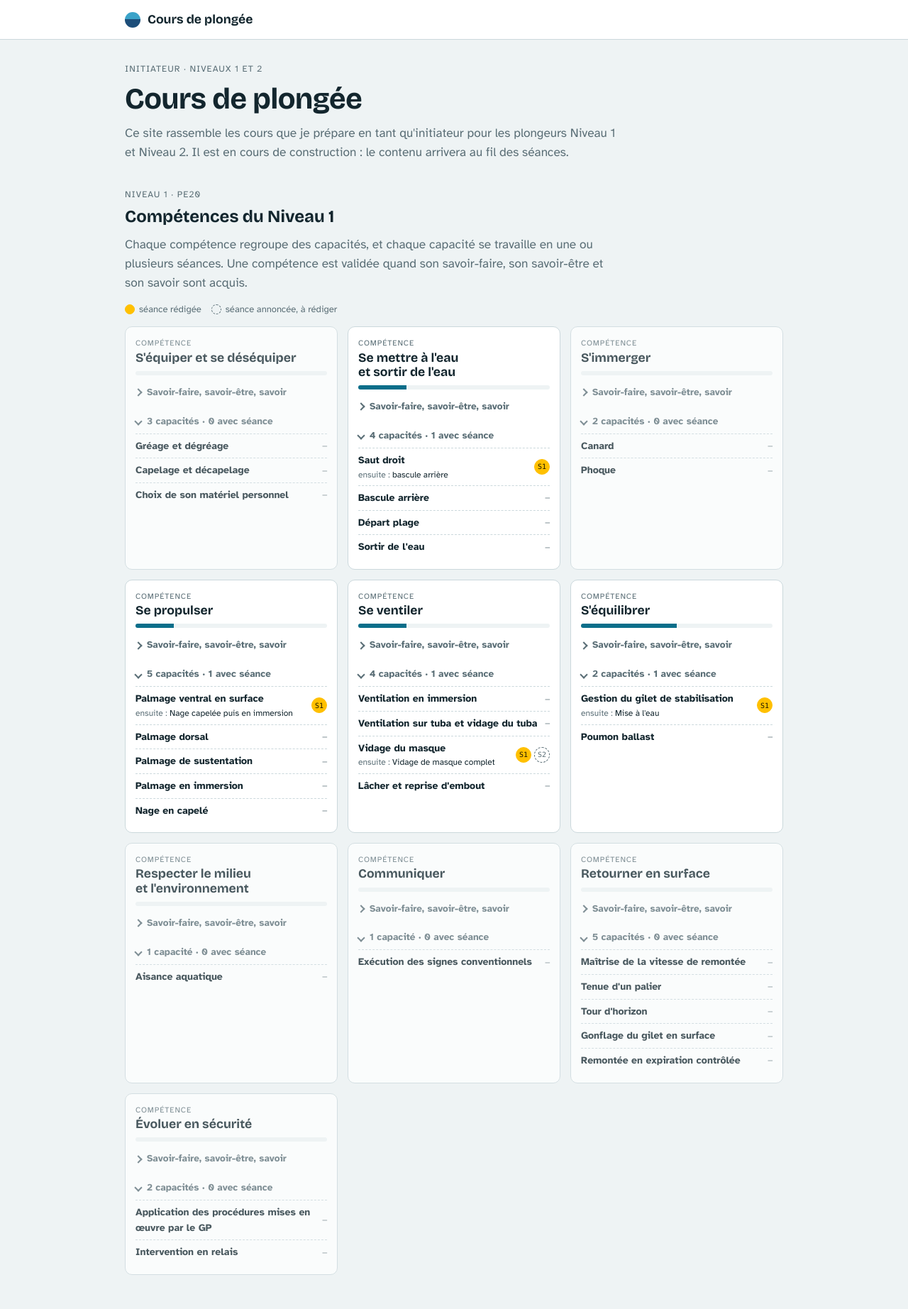
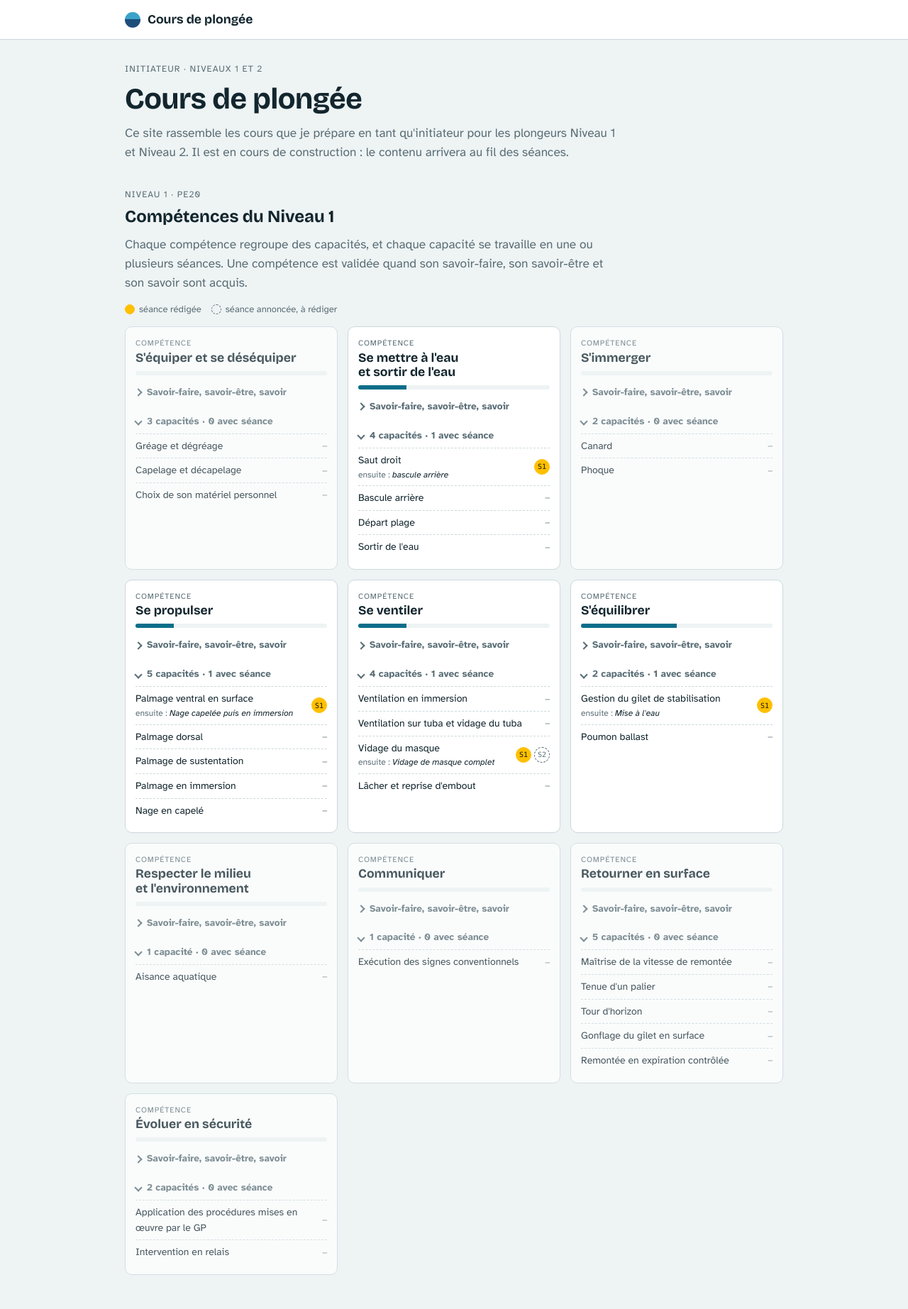
Before and after one commit to thomasGuibert/plongee, a Jekyll site: the page built from index.html, in a window 1280 px wide. Shown: the whole page at 71% size. Built offline with Jekyll 4.4.1, drawn with Linux system fonts in a browser that asks for light colours.

Commit message:
Accueil : nom de capacité en normal, séance suivante en italique
Co-Authored-By: Claude Opus 5.5 <noreply@anthropic.com>
Claude-Session: https://claude.ai/code/session_01WcrQaP5TMqG4KRuasc6ioB

```diff
--- a/assets/css/site.css
+++ b/assets/css/site.css
@@ -260,6 +260,6 @@ details[open] > .stile small { color: var(--on-yellow); }
 .ed-emojis-liste { position: absolute; z-index: 6; right: 0; top: 40px; width: 228px; display: grid; grid-template-columns: repeat(6, 1fr); gap: 2px; padding: 6px; background: var(--surface); border: 1px solid var(--line); border-radius: 8px; box-shadow: 0 4px 14px rgba(0,0,0,.12); }
 @media (max-width: 560px) { .ed-emojis-liste { right: auto; left: 0; } }
 /* Accueil : nom de la capacité en gras, « ensuite » en normal */
-.crow-nom { font-weight: 700; }
-.next b { font-weight: 400; }
+.crow-nom { font-weight: 400; }
+.next b { font-weight: 400; font-style: italic; }
 .c-fond-noir, .c-fond-noir:hover { background: var(--ink); }
```
